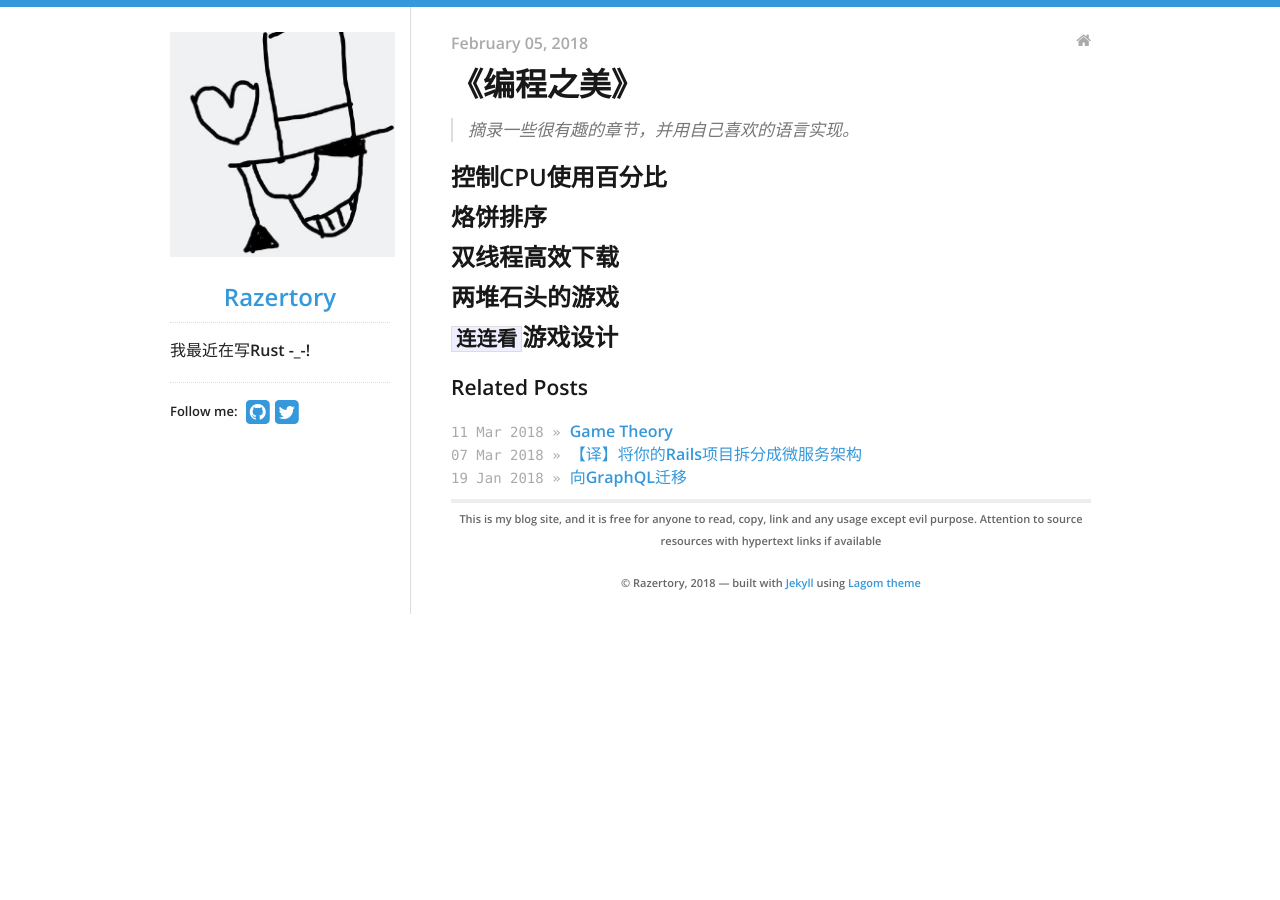
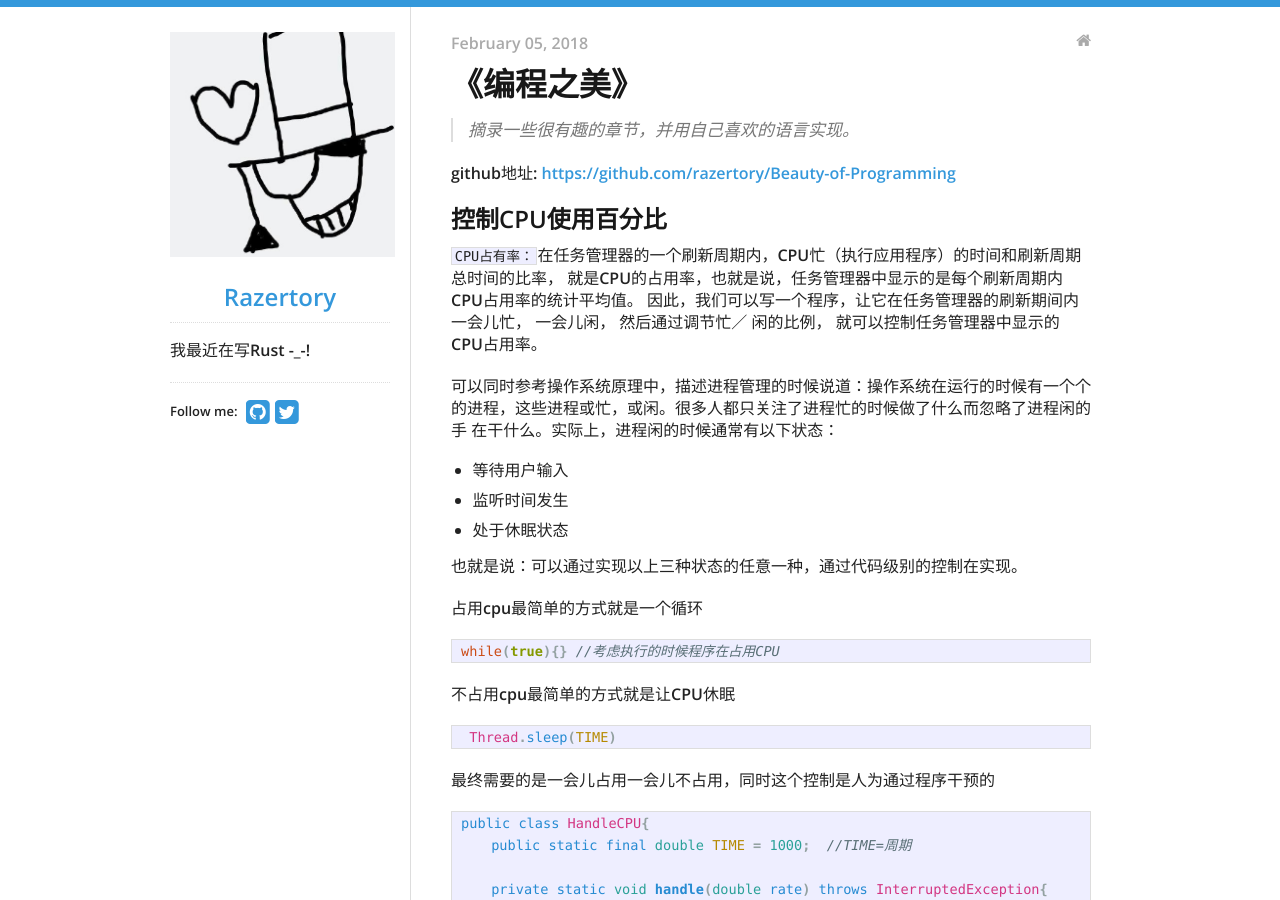
Before and after one commit to razertory/razertory.github.io, a Jekyll site: the page built from _posts/2018-02-05-《编程之美》读书笔记.md, in a window 1280 px wide and 900 px high. Built offline with Jekyll 4.4.1, drawn with Linux system fonts in a browser that asks for light colours; some of the changed text lies outside the part shown.

Commit message:
增加一组CPU占有率的东西

````diff
--- a/_posts/2018-02-05-《编程之美》读书笔记.md
+++ b/_posts/2018-02-05-《编程之美》读书笔记.md
@@ -6,7 +6,53 @@ categories: jekyll update
 ---
 > 摘录一些很有趣的章节，并用自己喜欢的语言实现。
 
+github地址: [https://github.com/razertory/Beauty-of-Programming](https://github.com/razertory/Beauty-of-Programming)
+
 ## 控制CPU使用百分比
+`CPU占有率：`在任务管理器的一个刷新周期内，CPU忙（执行应用程序）的时间和刷新周期总时间的比率， 就是CPU的占用率，也就是说，任务管理器中显示的是每个刷新周期内CPU占用率的统计平均值。
+因此，我们可以写一个程序，让它在任务管理器的刷新期间内一会儿忙， 一会儿闲， 然后通过调节忙／ 闲的比例， 就可以控制任务管理器中显示的CPU占用率。
+
+可以同时参考操作系统原理中，描述进程管理的时候说道：操作系统在运行的时候有一个个的进程，这些进程或忙，或闲。很多人都只关注了进程忙的时候做了什么而忽略了进程闲的手
+在干什么。实际上，进程闲的时候通常有以下状态：
+
+* 等待用户输入
+* 监听时间发生
+* 处于休眠状态
+
+也就是说：可以通过实现以上三种状态的任意一种，通过代码级别的控制在实现。
+
+占用cpu最简单的方式就是一个循环
+```java
+while(true){} //考虑执行的时候程序在占用CPU
+```
+不占用cpu最简单的方式就是让CPU休眠
+```java
+ Thread.sleep(TIME)
+```
+最终需要的是一会儿占用一会儿不占用，同时这个控制是人为通过程序干预的
+```java
+public class HandleCPU{
+    public static final double TIME = 1000;  //TIME=周期
+
+    private static void handle(double rate) throws InterruptedException{
+        while (true){
+            runCPU(rate * TIME);
+            Thread.sleep((long) (TIME - rate * TIME));
+        }
+    }
+
+    private static void runCPU(double time) {
+        long startTime = System.currentTimeMillis();
+        while ((System.currentTimeMillis() - startTime) < time) {
+        }
+    }
+
+    public static void main(String[] args) throws InterruptedException {
+        handle(0.5);
+    }
+}
+```
+以上读者在MacOS 10运行中，CPU占有率维持在了50%左右。但实际上，CPU负载的折线图依旧没有成为直线，而是类似于锯齿形一般。
 
 ## 烙饼排序
 
````
